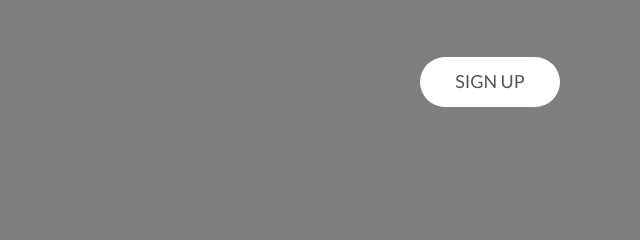
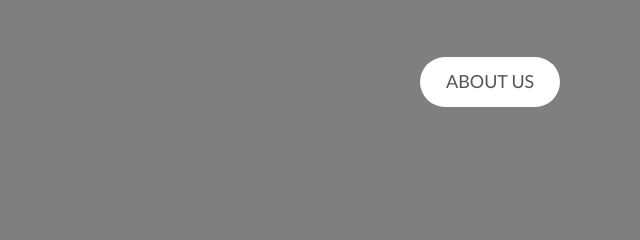
Before and after one commit to z3r0bu6/oscon, a plain HTML site: page index.html in a window 1280 px wide. Shown: the top 240 px of the page, 640-1280 px from the left. Drawn offline with Linux system fonts and the light colour scheme; a web font is replaced by a local one.

Commit message:
Update index.html

```diff
--- a/index.html
+++ b/index.html
@@ -38,7 +38,7 @@
 			</div>
 			<div class="flex-w m-t-10 m-b-10">
 				<a href="#" class="size2 m1-txt1 flex-c-m how-btn1 trans-04">
-					Sign Up
+					About Us
 				</a>
 			</div>
 		</div>
```
